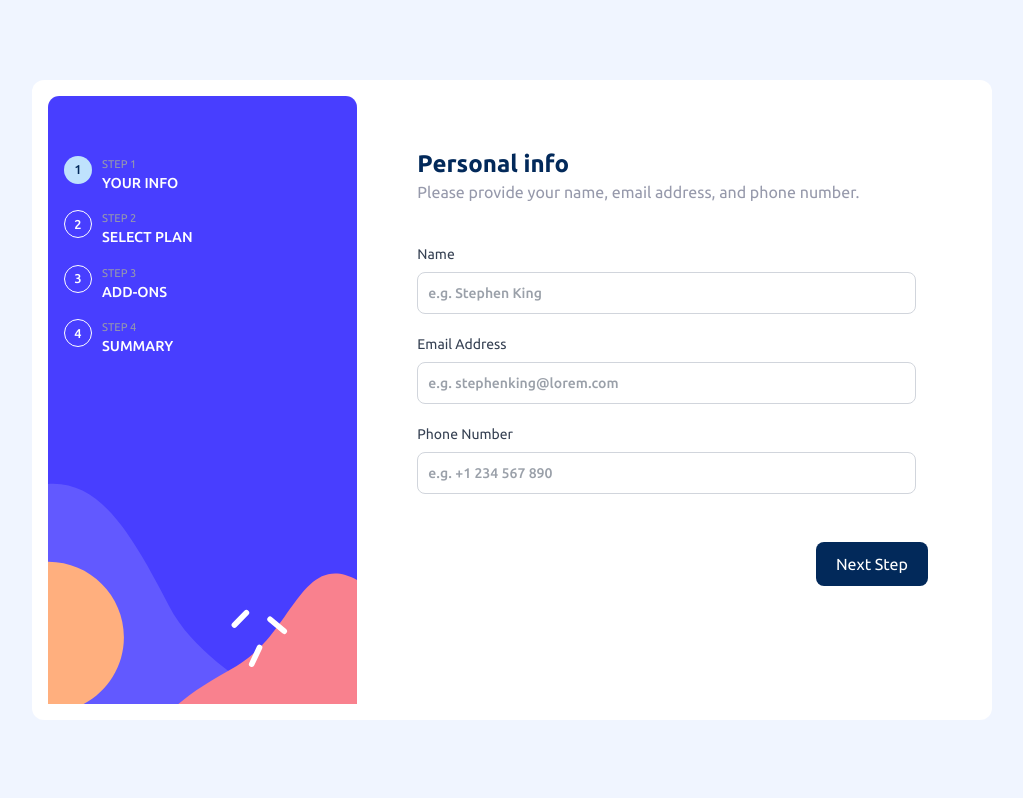
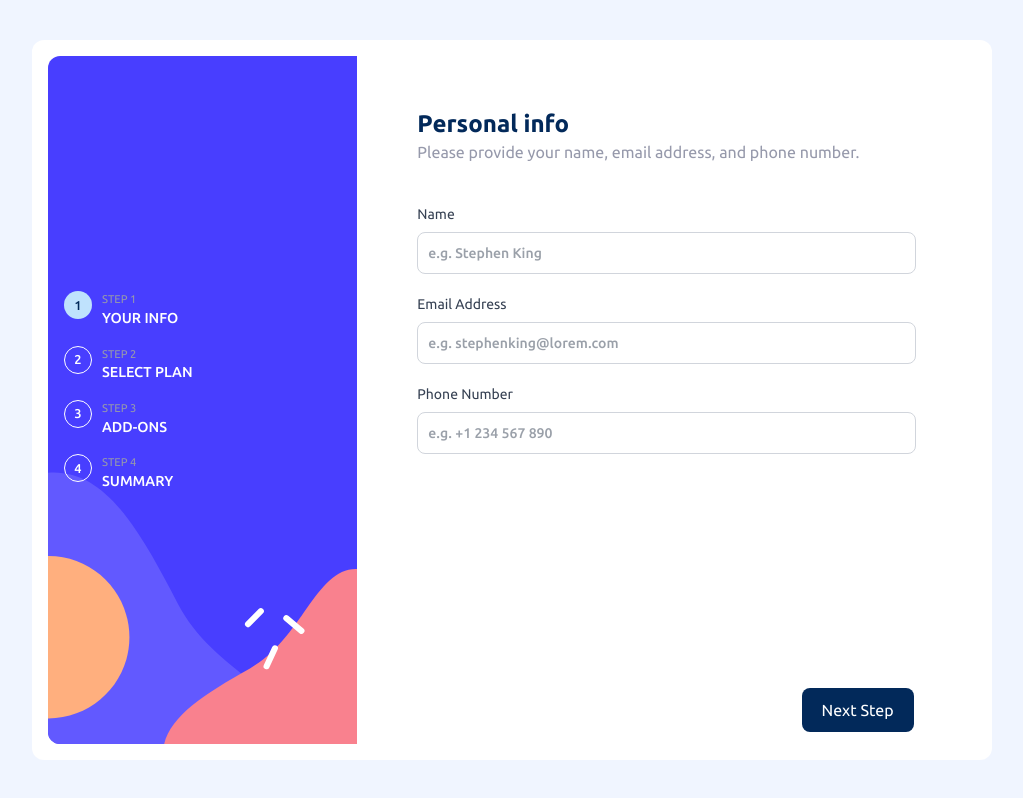
Before and after one commit to itksweb/multi-step-form-react, a React (Vite) app: page / in a window 1280 px wide. Shown: the whole page, without its empty margins (128-1151 px from the left). Built offline with nearby package versions, Linux system fonts and the light colour scheme.

Commit message:
final steps

```diff
--- a/src/App.jsx
+++ b/src/App.jsx
@@ -74,11 +74,11 @@ const App = () => {
   };
 
   return (
-    <div className="flex flex-col lg:w-[960px] md:w-[690px] sm:w-[580px] text-gray-700 sm:flex-row sm:bg-[var(--White)] sm:p-4 sm:min-h-[80vh] sm:rounded-xl sm:justify-between  ">
+    <div className="flex flex-col lg:w-[960px] md:w-[690px] sm:w-[580px] text-gray-700 sm:flex-row sm:bg-[var(--White)] sm:p-4 sm:h-[90vh] sm:rounded-xl sm:justify-between  ">
       <Sidebar step={step} />
-      <main className="flex flex-col justify-between max-sm:px-4 rounded-2xl h-full max-sm:min-h-[75vh] sm:p-4 sm:w-2/3 ">
+      <main className="relative px-4 rounded-2xl h-full sm:pt-4 sm:w-2/3 ">
         {!confirmed && (
-          <div className=" max-sm:-mt-18 bg-white max-sm:p-4 rounded-xl flex justify-center items-center py-4 w-full">
+          <div className="max-sm:-mt-18 bg-white max-sm:p-4 rounded-xl flex justify-center items-center py-4 w-full">
             {step === 1 && (
               <PersonalInfo
                 setUserInfo={setUserInfo}
@@ -117,8 +117,9 @@ const App = () => {
         )}
         {/* control buttons  */}
         {!confirmed && (
+          <div className="sm:absolute sm:bottom-0 sm:left-0 sm:right-0  max-sm:fixed max-sm:left-0 max-sm:right-0 max-sm:bottom-0  max-sm:bg-[var(--White)] sm:mt-10">
             <div
-            className={` py-3 px-4 max-sm:fixed max-sm:left-0 max-sm:right-0 max-sm:bottom-0  max-sm:bg-[var(--White)]  flex sm:px-8 ${
+              className={` py-3 px-4 flex w-[95%] sm:w-[85%] mx-auto sm:px-4 ${
                 step === 1 ? "justify-end" : "justify-between"
               }`}
             >
@@ -141,6 +142,7 @@ const App = () => {
                 {step === 4 ? "Confirm" : "Next Step"}
               </button>
             </div>
+          </div>
         )}
         {confirmed && <ThankYou />}
       </main>
--- a/src/components/Sidebar.jsx
+++ b/src/components/Sidebar.jsx
@@ -23,9 +23,9 @@ const Step = ({ item, step }) => {
 const Sidebar = ({ step }) => {
   return (
     <div
-      className={` flex max-sm:justify-center sm:justify-items-start sm:items-start max-sm:min-h-[25vh] p-4 bg-[url(/assets/images/bg-sidebar-mobile.svg)] w-full  text-[var(--White)] bg-cover bg-no-repeat sm:min-h-full sm:w-1/3 sm:bg-[url(/assets/images/bg-sidebar-desktop.svg)] sm:py-12 `}
+      className={` flex max-sm:justify-center sm:justify-items-start sm:items-start max-sm:min-h-[25vh] p-4 bg-[url(/assets/images/bg-sidebar-mobile.svg)] w-full  text-[var(--White)] bg-cover bg-no-repeat sm:min-h-full sm:w-1/3 sm:bg-[url(/assets/images/bg-sidebar-desktop.svg)] sm:py-12 pb-16 `}
     >
-      <div className=" max-sm:flex max-sm:justify-items-start py-3  sm:block">
+      <div className=" my-auto max-sm:flex max-sm:justify-items-start py-3  sm:block">
         {sideData.map((item, i) => (
           <Step key={item} item={[item.toUpperCase(), i + 1]} step={step} />
         ))}
```
Lines whose indentation alone changed are shown as unchanged.
